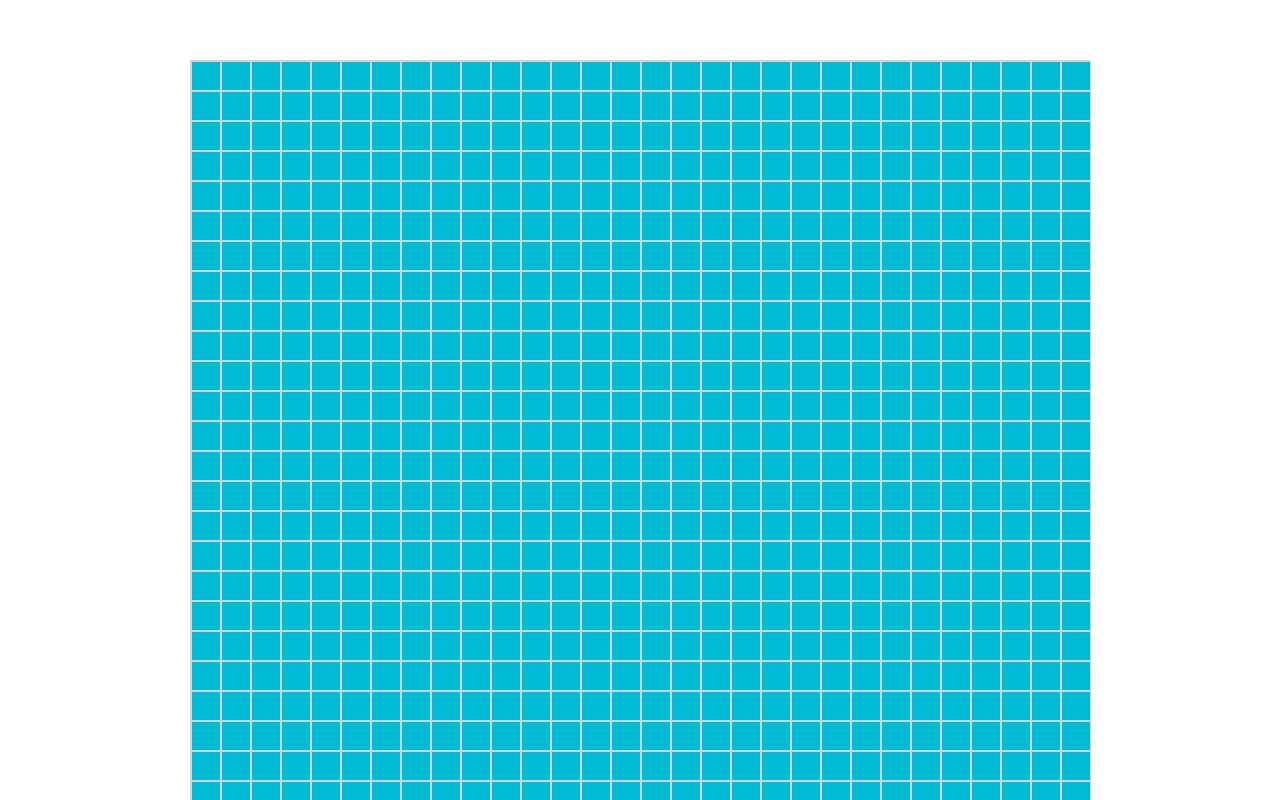
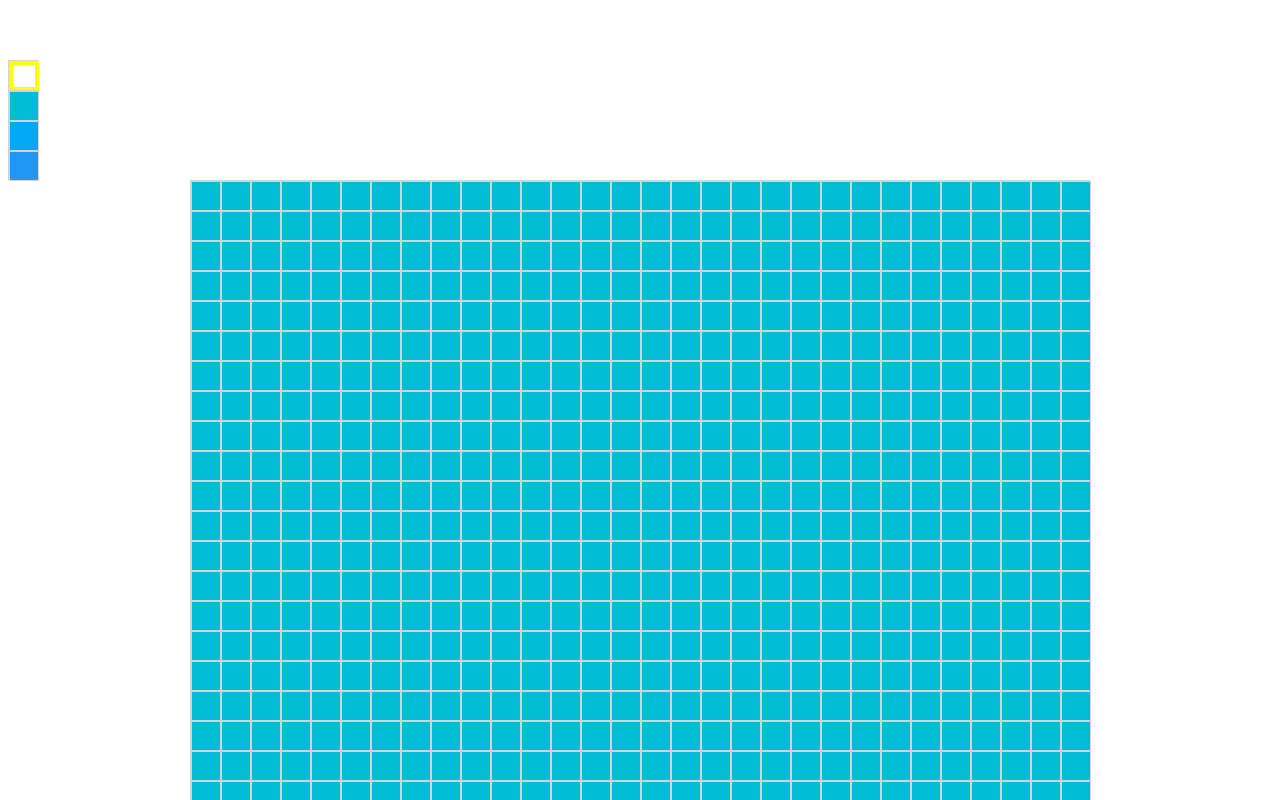
Before and after one commit to UmerSharif/vue-color-pixel, a Vue app: page /#/ in a window 1280 px wide. Shown: the top 800 px of the page. Built offline with nearby package versions, Linux system fonts and the light colour scheme.

Commit message:
passing boolean props to pixel component

```diff
--- a/src/App.vue
+++ b/src/App.vue
@@ -1,16 +1,23 @@
 <template>
   <div id="app">
-   <Canvas/>
+      <ColorPicker :color = 'color'/>
+   <Canvas />
     <router-view/>
   </div>
 </template>
 <script>
     import Canvas from './components/Canvas'
-
+    import ColorPicker from './components/ColorPicker'
     export default {
         name: 'App',
         components: {
-            Canvas
+            Canvas,
+            ColorPicker
+        },
+        data(){
+            return {
+                color : 'white'
+            }
         }
 
     }
--- a/src/components/ColorPicker.vue
+++ b/src/components/ColorPicker.vue
@@ -1,15 +1,23 @@
 <template>
     <div class="colorpicker">
+        <Pixel color="white" :current="color == 'white' ? true : false"/>
+        <Pixel color="lightblue" :current="color == 'lightblue' ? true : false"/>
+        <Pixel color="blue" :current="color == 'blue' ? true : false" />
+        <Pixel color="darkblue" :current="color == 'darkblue' ? true : false" />
+    </div>
 
-    </div>
 </template>
 
 <script>
 
-
+    import Pixel from './Pixel'
 
     export default {
         name: 'ColorPicker',
+        components: {
+            Pixel
+        },
+
         props : {
             color : String
         }
--- a/src/components/Pixel.vue
+++ b/src/components/Pixel.vue
@@ -1,6 +1,6 @@
 <template>
     <div class="pixel">
-        <div :class="['pixel', color]"></div>
+        <div :class="['pixel', color , current ? 'current' : '']"></div>
     </div>
 </template>
 
@@ -11,7 +11,8 @@
     export default {
         name: 'Pixel',
         props : {
-            color : String
+            color : String,
+            current : Boolean
         }
 
 
@@ -25,7 +26,13 @@
         width: 30px;
         height: 30px;
         box-sizing: border-box;
+
+        .current {
+            border: 4px solid yellow;
+        }
     }
+
+
 
     .white {
         background-color: white;
```
